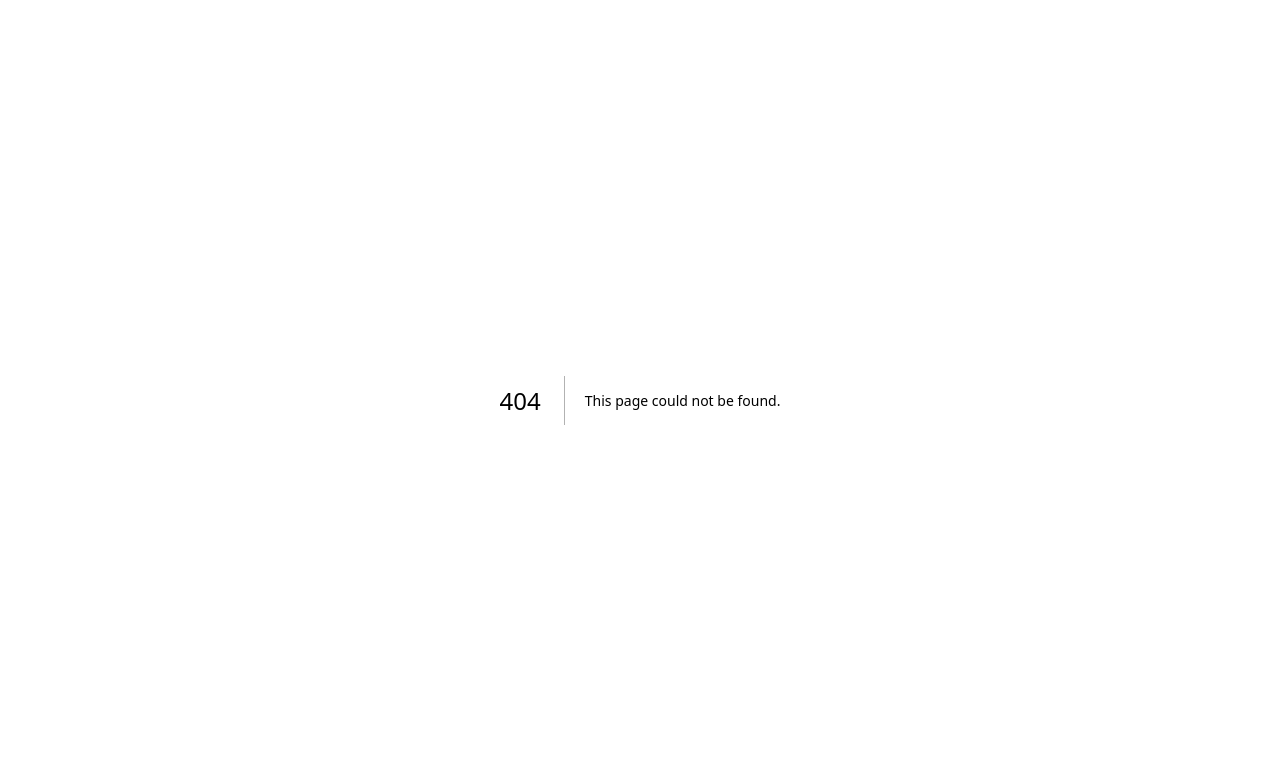
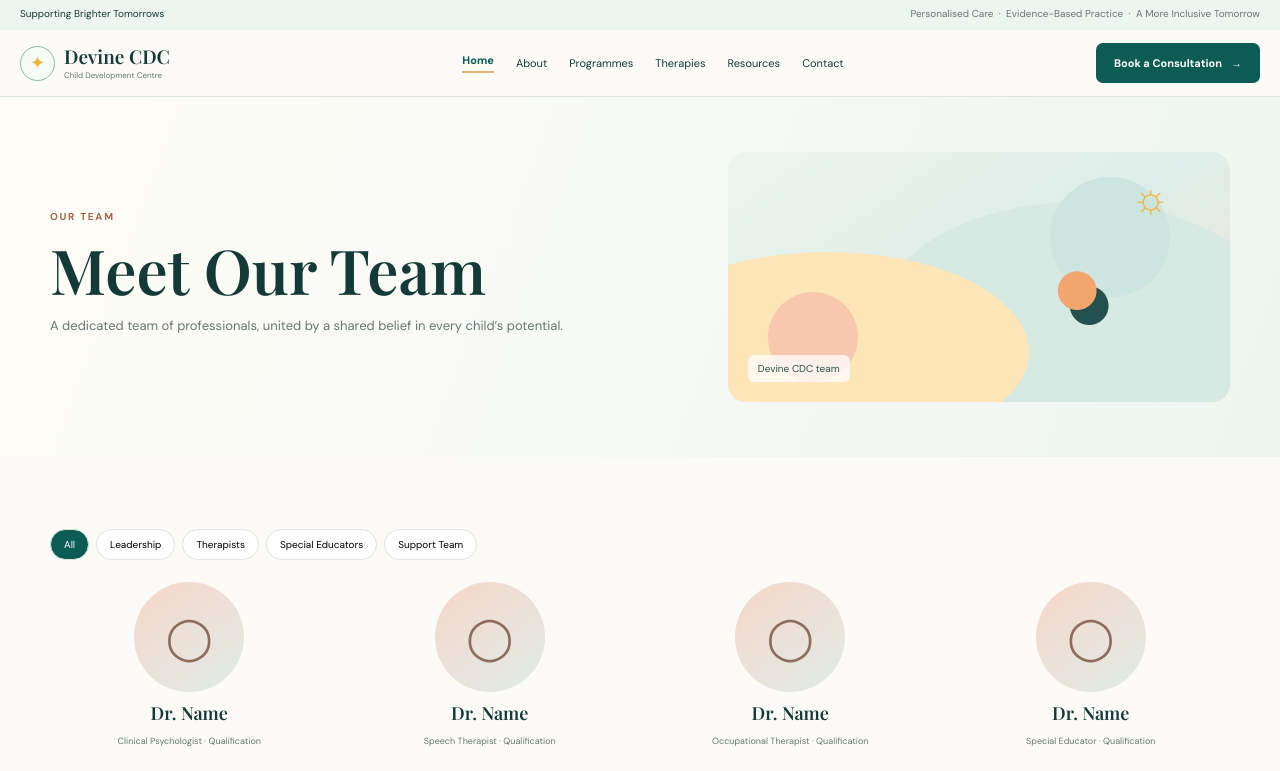
Before and after one commit to suchill03/devine-cdc-website, a Next.js app: page /team in a window 1280 px wide. Before the commit this address had no page. Shown: the top 771 px of the page. Built offline with nearby package versions, Linux system fonts and the light colour scheme.

Commit message:
feat: add team page

```diff
--- /dev/null
+++ b/src/app/team/page.tsx
@@ -0,0 +1,3 @@
+import {Header,Footer,PageHero,CTA} from '@/components/site';
+const team=['Clinical Psychologist','Speech Therapist','Occupational Therapist','Special Educator','Behaviour Therapist','Physiotherapist'];
+export default function Team(){return <><Header/><PageHero eyebrow="Our Team" title="Meet Our Team" copy="A dedicated team of professionals, united by a shared belief in every child’s potential." imageLabel="Devine CDC team"/><main><section className="section"><div className="container"><div className="filter"><button className="active">All</button><button>Leadership</button><button>Therapists</button><button>Special Educators</button><button>Support Team</button></div><div className="team-grid">{team.map((role,i)=><article className="team-card" key={role}><div className="portrait">◯</div><h3>Dr. Name</h3><small>{role} · Qualification</small></article>)}</div><div className="cta" style={{marginTop:45,marginBottom:0}}><div><b>Join Our Team</b><p>We’re always looking for passionate professionals.</p></div><a className="btn" href="mailto:Devinechilddevelopmentcentre@gmail.com">View Opportunities →</a></div></div></section><CTA/></main><Footer/></>}
```
